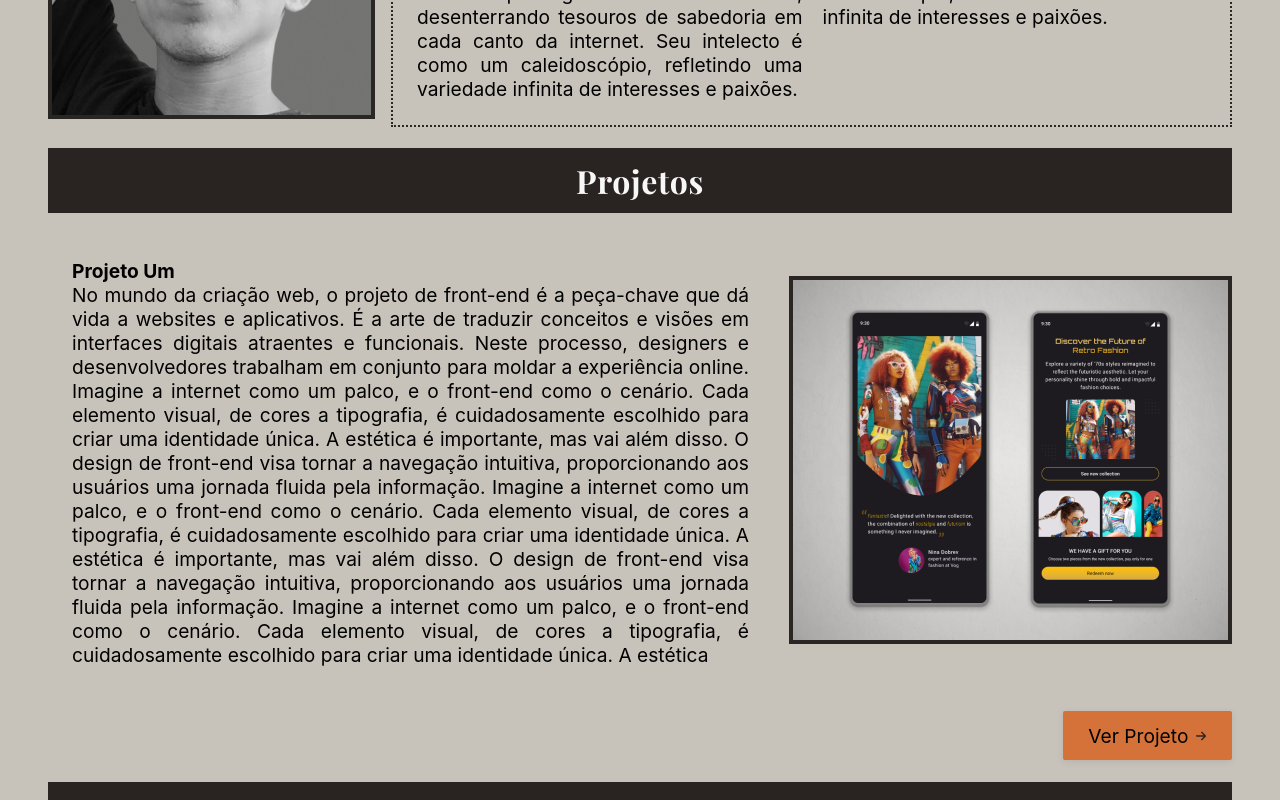
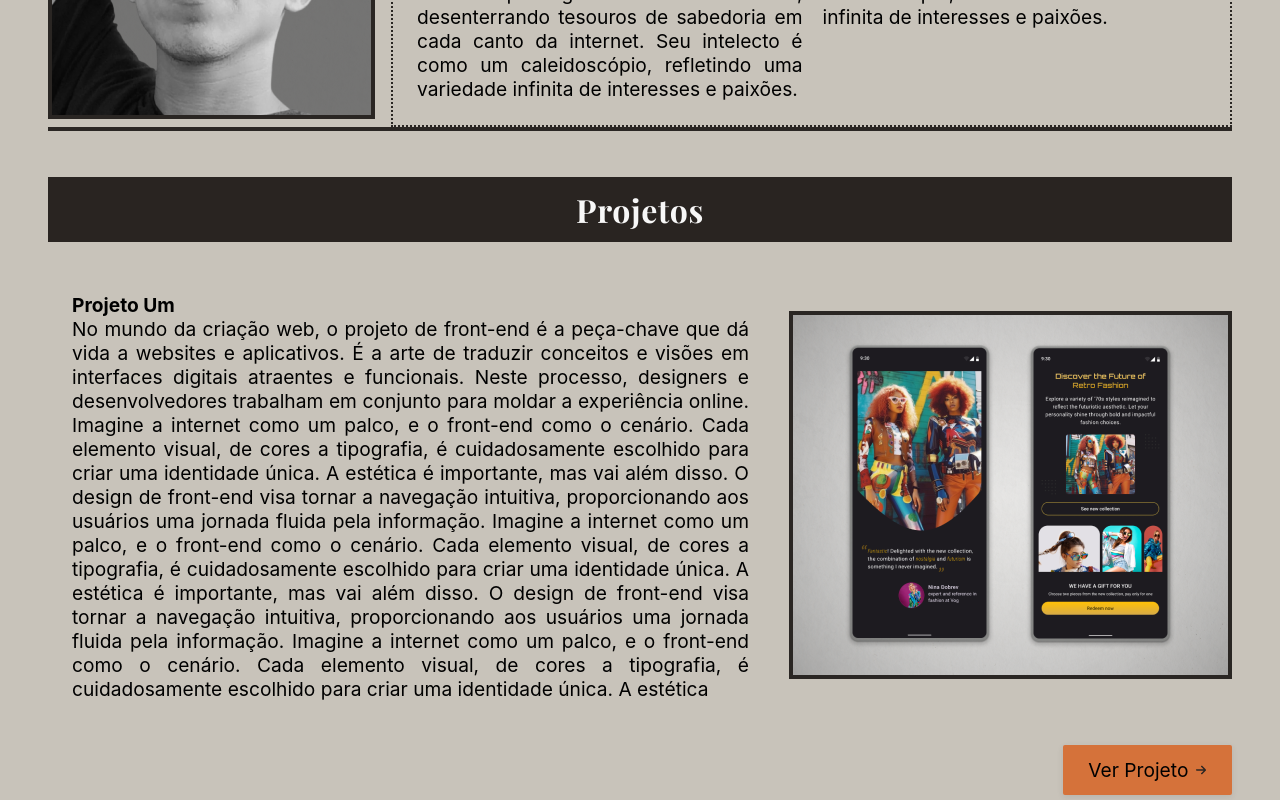
Before and after one commit to JohnnysFaria/myportfolio, a React (Vite) app: page / in a window 1280 px wide. Shown: the part 480-1280 px from the top of the page. Built offline with nearby package versions, Linux system fonts and the light colour scheme; a web font is replaced by a local one.

Commit message:
Adicionando projetos

```diff
--- a/src/App.jsx
+++ b/src/App.jsx
@@ -6,12 +6,11 @@ import Header from './Components/Header/Header';
 import Footer from './Components/Footer/Footer';
 import Profile from './Components/Profile/Profile';
 import { Sobre } from './Components/Profile/Sobre';
-import Projetos from './Components/Projetos/Projetos';
 import Home from './Components/Home/Home';
 import XP from './Components/XP/XP';
-import { InfoProjeto } from './Components/Projetos/InfoProjeto';
-import Titles from './Components/Utils/Titles';
-import BtnProjeto from './Components/Projetos/BtnProjeto';
+import ProjetosUm from './Components/Projetos/ProjetoUm/ProjetosUm';
+import ProjetosDois from './Components/Projetos/ProjetoDois/ProjetoDois';
+import SectionProjects from './Components/Projetos/SectionProjects';
 
 const Background = Styled.div`
   background: #C8C3BA;
@@ -25,16 +24,11 @@ const Container = Styled.div`
   justify-content: center;
   padding: 3rem 3rem 0 3rem;
 `;
+
 const Wrapper = Styled.div`
   display: flex;
   align-items: center;
   justify-content: center;
-`;
-
-const WrapperBtn = Styled.div`
-  display: flex;
-  width: 100%;
-  justify-content: flex-end;
 `;
 
 
@@ -50,14 +44,7 @@ const App = () => {
             <Profile />
             <Sobre />
           </Wrapper>
-          <Titles title='Projetos'/>
-          <Wrapper>
-            <InfoProjeto/>
-            <Projetos />
-          </Wrapper>
-          <WrapperBtn>
-          <BtnProjeto/>
-          </WrapperBtn>
+          <SectionProjects />
           <Home />
           <XP />
           <Home />
--- a/src/Components/Header/Header.jsx
+++ b/src/Components/Header/Header.jsx
@@ -15,7 +15,7 @@ const Title = Styled.div`
     font-weight: 700;
     line-height: 85px;
     letter-spacing: 0.02em;
-    text-align: left;
+    text-align: center;
 `;
 const H2 = Styled.h2`
     font-family: Lora;
--- a/src/Components/Projetos/InfoProjeto.jsx
+++ b/src/Components/Projetos/ProjetoDois/InfoProjeto.jsx
@@ -25,7 +25,7 @@ export const InfoProjeto = () => {
 
         <P>
             <strong>
-            Projeto Um<br/>
+            Projeto Dois<br/>
             </strong>
 
           No mundo da criação web, o projeto de front-end é a peça-chave que dá vida a websites e aplicativos. É a arte de traduzir conceitos e visões em interfaces digitais atraentes e funcionais. Neste processo, designers e desenvolvedores trabalham em conjunto para moldar a experiência online.
@@ -42,3 +42,5 @@ export const InfoProjeto = () => {
     </InfoText>
   );
 };
+
+export default InfoProjeto;
--- /dev/null
+++ b/src/Components/Projetos/ProjetoDois/ProjetoDois.jsx
@@ -0,0 +1,38 @@
+import React from 'react'
+import Styled from 'styled-components';
+import InfoProjeto from './InfoProjeto';
+import Thumbnail from './Thumbnail';
+import BtnProjeto from '../BtnProjeto';
+
+const Section = Styled.section`
+    display: flex;
+    flex-wrap: wrap;
+`
+
+const Wrapper = Styled.div`
+  display: flex;
+  align-items: center;
+  justify-content: center;
+`;
+
+const WrapperBtn = Styled.div`
+  display: flex;
+  width: 100%;
+  justify-content: flex-end;
+`;
+
+const ProjetoDois = () => {
+  return (
+    <Section>
+    <Wrapper>
+    <Thumbnail  />
+    <InfoProjeto/>
+    </Wrapper>
+    <WrapperBtn>
+    <BtnProjeto/>
+    </WrapperBtn>
+    </Section>
+  )
+}
+
+export default ProjetoDois;
--- a/src/Components/Projetos/Projetos.jsx
+++ b/src/Components/Projetos/ProjetoDois/Thumbnail.jsx
@@ -1,8 +1,7 @@
 import React, {useState} from 'react';
 import Styled from 'styled-components';
-import Cover from '../../img/projeto1.png';
-import CoverActive from '../../img/projeto1ativo.png';
-import BtnProjeto from './BtnProjeto';
+import Cover from '../../../img/projeto1.png';
+import CoverActive from '../../../img/projeto1ativo.png';
 
 
 const Container = Styled.div`
@@ -16,7 +15,7 @@ const Pic = Styled.div`
     width: 100%;
 `;
 
-export const Projetos = () => {
+export const Thumbnail = () => {
   const [over, setOver] = useState(false);
   return (
     <>
@@ -32,4 +31,4 @@ export const Projetos = () => {
   );
 };
 
-export default Projetos;
+export default Thumbnail ;
--- /dev/null
+++ b/src/Components/Projetos/ProjetoUm/InfoProjeto.jsx
@@ -0,0 +1,46 @@
+import React from 'react';
+import Styled from 'styled-components';
+
+const InfoText = Styled.div`
+    display:flex;
+    padding: 14px;
+    margin-right: 1rem;
+`;
+
+const Textcontainer = Styled.div`
+  text-align:left;
+  padding:10px;
+`;
+
+const P = Styled.p`
+  text-align:justify;
+`;
+
+
+
+export const InfoProjeto = () => {
+  return (
+    <InfoText>
+      <Textcontainer>
+
+        <P>
+            <strong>
+            Projeto Um<br/>
+            </strong>
+
+          No mundo da criação web, o projeto de front-end é a peça-chave que dá vida a websites e aplicativos. É a arte de traduzir conceitos e visões em interfaces digitais atraentes e funcionais. Neste processo, designers e desenvolvedores trabalham em conjunto para moldar a experiência online.
+
+          Imagine a internet como um palco, e o front-end como o cenário. Cada elemento visual, de cores a tipografia, é cuidadosamente escolhido para criar uma identidade única. A estética é importante, mas vai além disso. O design de front-end visa tornar a navegação intuitiva, proporcionando aos usuários uma jornada fluida pela informação.
+
+          Imagine a internet como um palco, e o front-end como o cenário. Cada elemento visual, de cores a tipografia, é cuidadosamente escolhido para criar uma identidade única. A estética é importante, mas vai além disso. O design de front-end visa tornar a navegação intuitiva, proporcionando aos usuários uma jornada fluida pela informação.
+
+          Imagine a internet como um palco, e o front-end como o cenário. Cada elemento visual, de cores a tipografia, é cuidadosamente escolhido para criar uma identidade única. A estética
+
+        </P>
+      </Textcontainer>
+
+    </InfoText>
+  );
+};
+
+export default InfoProjeto;
--- /dev/null
+++ b/src/Components/Projetos/ProjetoUm/ProjetosUm.jsx
@@ -0,0 +1,40 @@
+import React from 'react'
+import Styled from 'styled-components';
+import InfoProjeto from './InfoProjeto';
+import Thumbnail from './Thumbnail';
+import BtnProjeto from '../BtnProjeto';
+import Titles from '../../Utils/Titles';
+
+const Section = Styled.section`
+    display: flex;
+    flex-wrap: wrap;
+`
+
+const Wrapper = Styled.div`
+  display: flex;
+  align-items: center;
+  justify-content: center;
+`;
+
+const WrapperBtn = Styled.div`
+  display: flex;
+  width: 100%;
+  justify-content: flex-end;
+`;
+
+const ProjetoUm = () => {
+  return (
+    <Section>
+    <Titles title='Projetos'/>
+    <Wrapper>
+    <InfoProjeto/>
+    <Thumbnail  />
+    </Wrapper>
+    <WrapperBtn>
+    <BtnProjeto/>
+    </WrapperBtn>
+    </Section>
+  )
+}
+
+export default ProjetoUm;
--- /dev/null
+++ b/src/Components/Projetos/ProjetoUm/Thumbnail.jsx
@@ -0,0 +1,34 @@
+import React, {useState} from 'react';
+import Styled from 'styled-components';
+import Cover from '../../../img/projeto1.png';
+import CoverActive from '../../../img/projeto1ativo.png';
+
+
+const Container = Styled.div`
+    display: flex;
+    justify-content: space-evenly;
+    width: 100%;
+    align-items: center;
+`;
+
+const Pic = Styled.div`
+    width: 100%;
+`;
+
+export const Thumbnail = () => {
+  const [over, setOver] = useState(false);
+  return (
+    <>
+      <Container id="projetos">
+        <Pic
+          onMouseOver={() => setOver(true)}
+          onMouseOut={() => setOver(false)}
+        >
+          <img src={over ? CoverActive : Cover} alt="arrow" />
+        </Pic>
+      </Container>
+    </>
+  );
+};
+
+export default Thumbnail ;
--- /dev/null
+++ b/src/Components/Projetos/SectionProjects.jsx
@@ -0,0 +1,25 @@
+import React from 'react'
+import ProjetoUm from './ProjetoUm/ProjetosUm'
+import ProjetoDois from './ProjetoDois/ProjetoDois'
+import styled from 'styled-components'
+
+const Wrapper = styled.div`
+    width: 100%;
+    border-top: 4px solid #2A2623;
+    padding: 20px 0;
+`
+
+export const SectionProjects = () => {
+  return (
+    <div>
+        <Wrapper>
+        <ProjetoUm/>
+        </Wrapper>
+        <Wrapper>
+        <ProjetoDois/>
+        </Wrapper>
+    </div>
+  )
+}
+
+export default SectionProjects;
```
